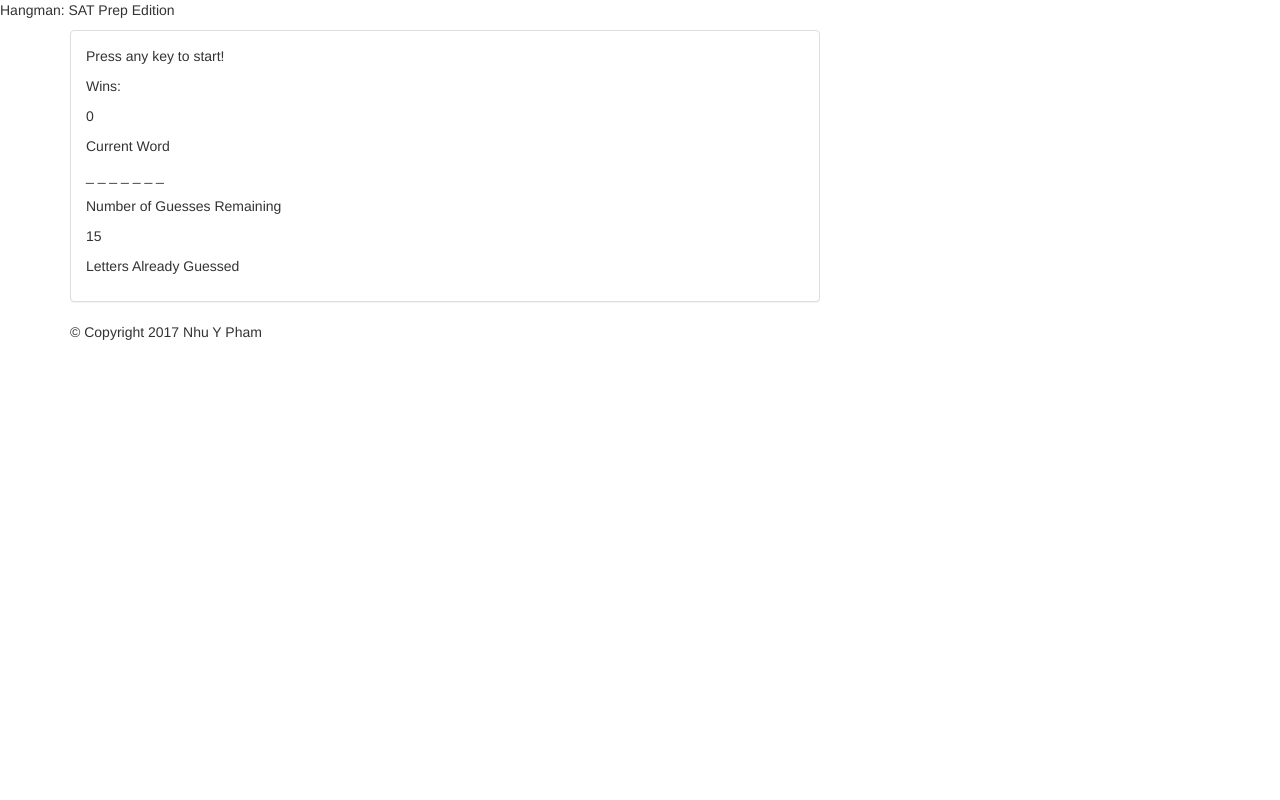
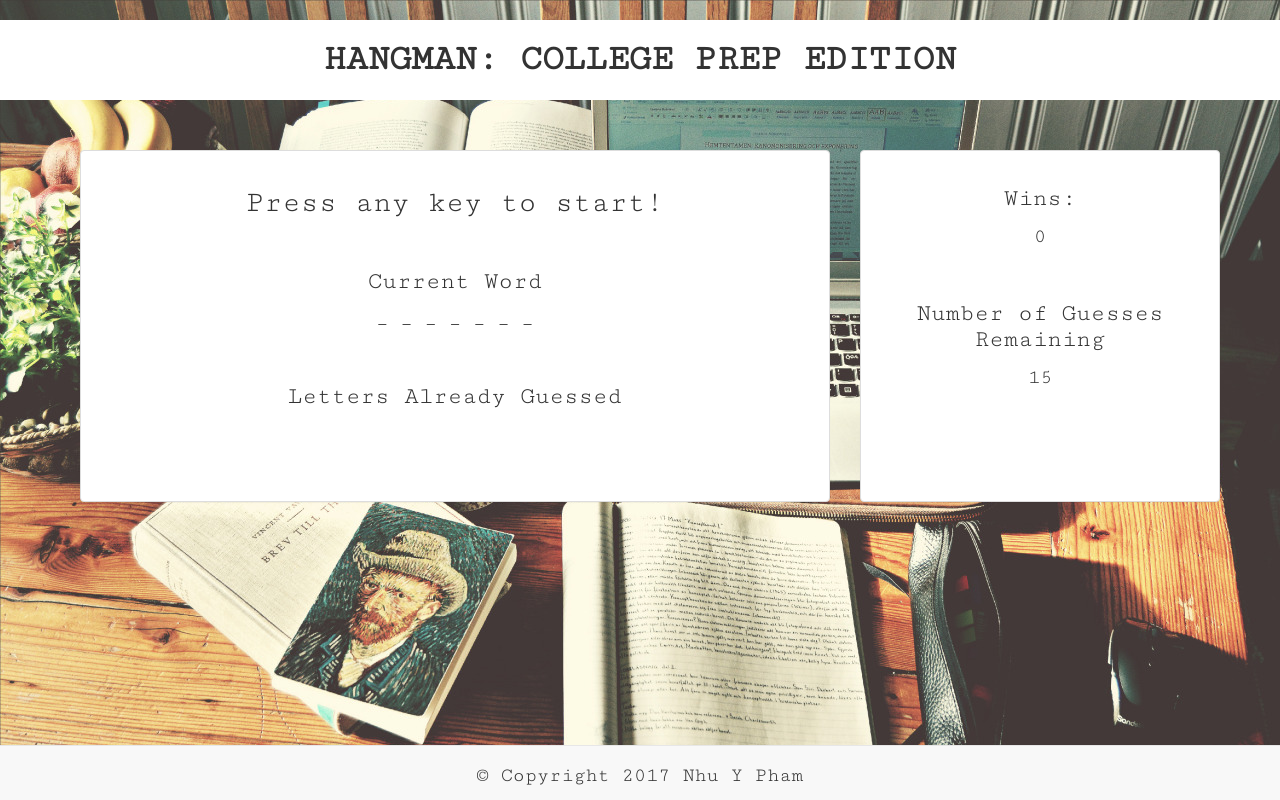
Before and after one commit to nhuyp87/Hangman-Game, a plain HTML site: page index.html in a window 1280 px wide. Drawn offline with nearby package versions, Linux system fonts and the light colour scheme.

Commit message:
Updated CSS

```diff
--- a/assets/css/style.css
+++ b/assets/css/style.css
@@ -0,0 +1,85 @@
+body {
+
+	background-image: url("../images/background5.jpg");
+	width: 100%
+	height: 100%;
+	font-family: 'Cutive Mono', monospace;
+}
+
+.heading {
+
+
+	background-color: white;
+
+
+}
+
+
+#header {
+
+
+	font-weight: bold;
+	font-style: 50px;
+	text-align: center;
+	padding: 20px 0 20px 0;
+
+
+
+}
+
+
+#footer {
+	text-align: center;
+	padding-top: 15px;
+}
+
+
+.panel-body {
+	text-align: center;
+	padding-bottom: 70px;
+	height: 350px;
+	overflow: auto;
+
+
+}
+
+
+#section1 {
+	position: relative;
+	left: 10px;
+	top: 40px;
+
+
+}
+
+#section2 {
+
+	position: relative;
+	left: 10px;
+	top: 40px;
+
+}
+
+
+
+
+p {
+	font-size: 20px;
+}
+
+
+@media screen and (max-width: 980px) {
+
+
+
+}
+
+
+@media screen and (max-width: 640px) {
+
+	.panel-body {
+		height: 300px;
+		right: 20px;
+	}
+
+}
--- a/index.html
+++ b/index.html
@@ -17,37 +17,51 @@
 
 	<link rel="stylesheet" type="text/css" href="assets/css/style.css">
 
+	<link href="https://fonts.googleapis.com/css?family=Cutive+Mono" rel="stylesheet">
+
 </head>
 <body>
 
 	<div class="heading">
-		<p>Hangman: SAT Prep Edition</p>
+		<p><h1 id="header">HANGMAN: COLLEGE PREP EDITION</h1></p>
 	</div>
 
 	<div class="container">
 		<div class="row">
-			<div class="col-sm-8 col-md-8">
+			<div id ="section1" class="col-sm-8 col-md-8">
 				<div class="panel panel-default">
 				  <div class="panel-body">
-				    <p>Press any key to start!</p>
-				    <p>Wins:</p>
+				    <p id="instructions"><h2>Press any key to start!</h2></p>
+				  	<br>
+				    <p><h3>Current Word</h3></p>
+				    <p id="wordGuess">_ _ _ _</p>
+				   	<br>
+				    <p><h3>Letters Already Guessed</h3></p>
+				    <p id="letterBank"></p>
+				  </div>
+				</div>
+			</div>
+
+			<div id ="section2" class="col-sm-4 col-md-4">
+				<div class="panel panel-default">
+				  <div class="panel-body">
+
+				    <p><h3>Wins:</h3></p>
 				    <p id="totalWins">0</p>
-				    <p>Current Word</p>
-				    <p id="wordGuess">_ _ _ _</p>
-				    <p>Number of Guesses Remaining</p>
+				    <br>
+				    <p><h3>Number of Guesses Remaining</h3></p>
 				    <p id="wrongGuess">15</p>
-				    <p >Letters Already Guessed</p>
-				    <p id="letterBank"></p>
+
 				  </div>
 				</div>
 			</div>
 		</div>
 
-		<div class="row">
-			<div class="col-sm-12 col-md-12">
-				&copy; Copyright 2017 Nhu Y Pham
-			</div>
-		</div>
+		<nav class="navbar navbar-default navbar-fixed-bottom">
+	  		<div id= "footer" class="container">
+	    		<p>&copy; Copyright 2017 Nhu Y Pham</p>
+	  		</div>
+		</nav>
 	</div>
 
 	<script src="assets/javascript/game.js"></script>
```
Also changed, not shown: assets/images/background5.jpg (added).
